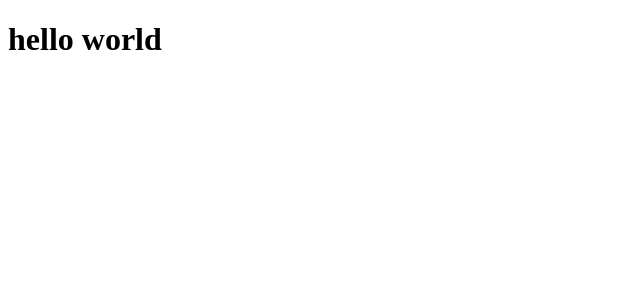
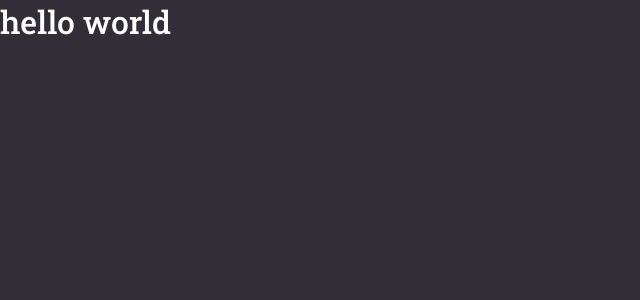
Before and after one commit to roschel/web-gobarber, a React (Create React App) app: page / in a window 1280 px wide. Shown: the top 300 px of the page, without its empty margins (0-640 px from the left). Built offline with nearby package versions, Linux system fonts and the light colour scheme.

Commit message:
global style

```diff
--- a/public/index.html
+++ b/public/index.html
@@ -1,14 +1,19 @@
 <!DOCTYPE html>
 <html lang="en">
+
 <head>
   <meta charset="utf-8" />
   <meta name="viewport" content="width=device-width, initial-scale=1" />
   <meta name="theme-color" content="#FF9000" />
 
   <title>GoBarber</title>
+  <link rel="preconnect" href="https://fonts.gstatic.com">
+  <link href="https://fonts.googleapis.com/css2?family=Roboto+Slab:wght@400;500&display=swap" rel="stylesheet">
 </head>
+
 <body>
   <noscript>You need to enable JavaScript to run this app.</noscript>
   <div id="root"></div>
 </body>
+
 </html>
--- a/src/App.tsx
+++ b/src/App.tsx
@@ -1,5 +1,12 @@
 import React from 'react';
 
-const App: React.FC = () => <h1>hello world</h1>;
+import GlobalStyle from './styles/global';
+
+const App: React.FC = () => (
+  <>
+    <h1>hello world</h1>
+    <GlobalStyle />
+  </>
+);
 
 export default App;
--- /dev/null
+++ b/src/styles/global.ts
@@ -0,0 +1,29 @@
+import { createGlobalStyle } from 'styled-components';
+
+export default createGlobalStyle`
+  *{
+    margin: 0;
+    padding: 0;
+    box-sizing:border-box;
+    outline:0;
+  }
+
+  body{
+    background: #312e38;
+    color: #fff;
+    -webkit-font-smothing: antialiased;
+  }
+
+  body, input, button{
+    font-family: 'Roboto Slab', sans-serif;
+    font-size:16px;
+  }
+
+  h1,h2,h3,h4,h6,strong{
+    font-weight: 500;
+  }
+
+  button{
+    cursor: pointer;
+  }
+`;
```
Also changed, not shown: package.json (+7 -6 lines), 2 other files (tests, documents, lock files or other folders). Lines whose indentation alone changed are shown as unchanged.
